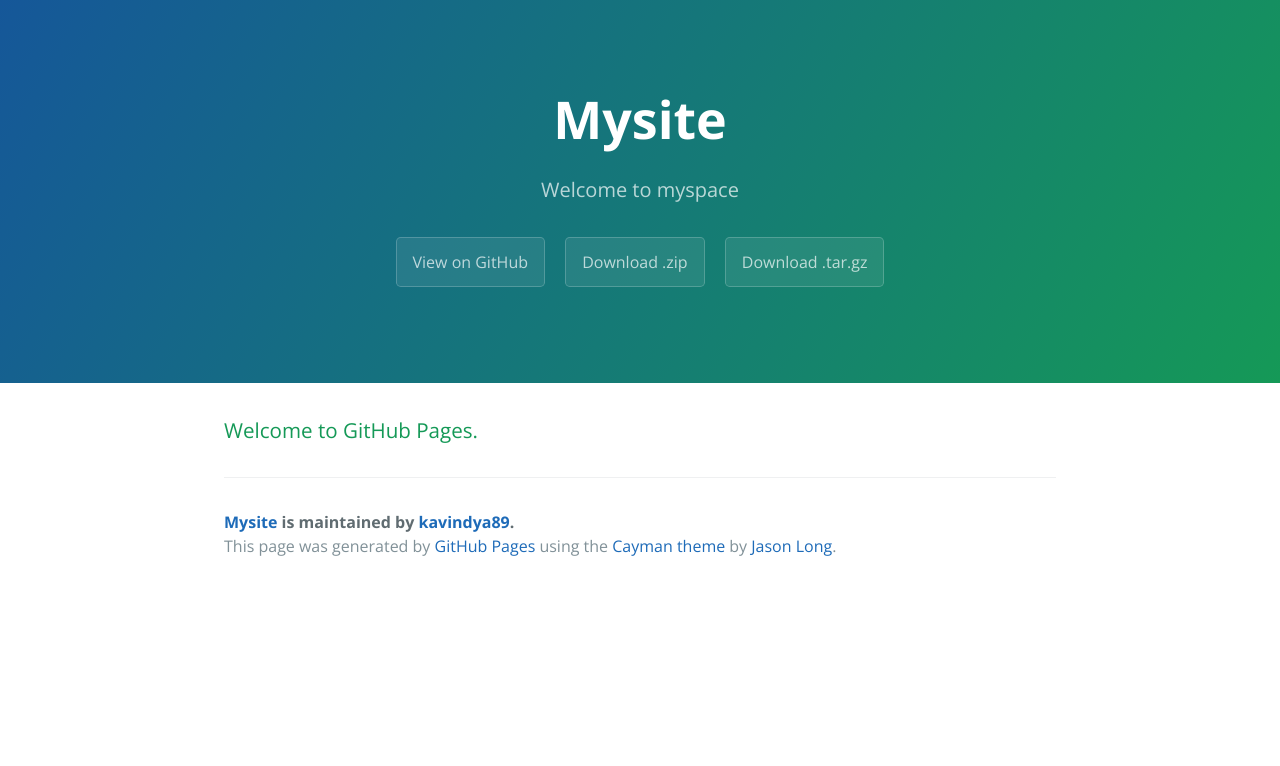
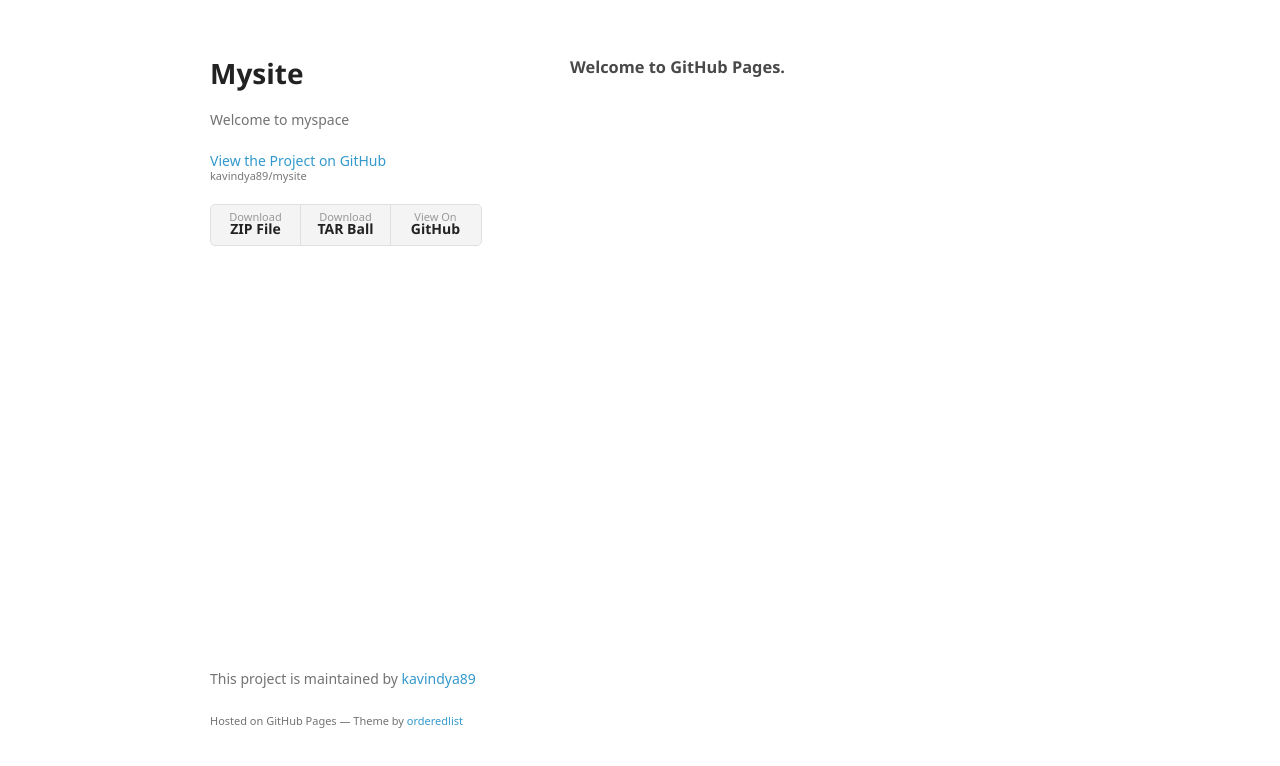
Before and after one commit to kavindya89/mysite, a plain HTML site: page index.html in a window 1280 px wide. Drawn offline with nearby package versions, Linux system fonts and the light colour scheme; a web font is replaced by a local one.

Commit message:
Create gh-pages branch via GitHub

```diff
--- a/index.html
+++ b/index.html
@@ -1,35 +1,42 @@
-<!DOCTYPE html>
-<html lang="en-us">
+<!doctype html>
+<html>
   <head>
-    <meta charset="UTF-8">
+    <meta charset="utf-8">
+    <meta http-equiv="X-UA-Compatible" content="chrome=1">
     <title>Mysite by kavindya89</title>
-    <meta name="viewport" content="width=device-width, initial-scale=1">
-    <link rel="stylesheet" type="text/css" href="stylesheets/normalize.css" media="screen">
-    <link href='https://fonts.googleapis.com/css?family=Open+Sans:400,700' rel='stylesheet' type='text/css'>
-    <link rel="stylesheet" type="text/css" href="stylesheets/stylesheet.css" media="screen">
-    <link rel="stylesheet" type="text/css" href="stylesheets/github-light.css" media="screen">
+
+    <link rel="stylesheet" href="stylesheets/styles.css">
+    <link rel="stylesheet" href="stylesheets/github-light.css">
+    <meta name="viewport" content="width=device-width">
+    <!--[if lt IE 9]>
+    <script src="//html5shiv.googlecode.com/svn/trunk/html5.js"></script>
+    <![endif]-->
   </head>
   <body>
-    <section class="page-header">
-      <h1 class="project-name">Mysite</h1>
-      <h2 class="project-tagline">Welcome to myspace</h2>
-      <a href="https://github.com/kavindya89/mysite" class="btn">View on GitHub</a>
-      <a href="https://github.com/kavindya89/mysite/zipball/master" class="btn">Download .zip</a>
-      <a href="https://github.com/kavindya89/mysite/tarball/master" class="btn">Download .tar.gz</a>
-    </section>
+    <div class="wrapper">
+      <header>
+        <h1>Mysite</h1>
+        <p>Welcome to myspace</p>
 
-    <section class="main-content">
-      <h3>
+        <p class="view"><a href="https://github.com/kavindya89/mysite">View the Project on GitHub <small>kavindya89/mysite</small></a></p>
+
+
+        <ul>
+          <li><a href="https://github.com/kavindya89/mysite/zipball/master">Download <strong>ZIP File</strong></a></li>
+          <li><a href="https://github.com/kavindya89/mysite/tarball/master">Download <strong>TAR Ball</strong></a></li>
+          <li><a href="https://github.com/kavindya89/mysite">View On <strong>GitHub</strong></a></li>
+        </ul>
+      </header>
+      <section>
+        <h3>
 <a id="welcome-to-github-pages" class="anchor" href="#welcome-to-github-pages" aria-hidden="true"><span aria-hidden="true" class="octicon octicon-link"></span></a>Welcome to GitHub Pages.</h3>
-
-      <footer class="site-footer">
-        <span class="site-footer-owner"><a href="https://github.com/kavindya89/mysite">Mysite</a> is maintained by <a href="https://github.com/kavindya89">kavindya89</a>.</span>
-
-        <span class="site-footer-credits">This page was generated by <a href="https://pages.github.com">GitHub Pages</a> using the <a href="https://github.com/jasonlong/cayman-theme">Cayman theme</a> by <a href="https://twitter.com/jasonlong">Jason Long</a>.</span>
+      </section>
+      <footer>
+        <p>This project is maintained by <a href="https://github.com/kavindya89">kavindya89</a></p>
+        <p><small>Hosted on GitHub Pages &mdash; Theme by <a href="https://github.com/orderedlist">orderedlist</a></small></p>
       </footer>
-
-    </section>
-
+    </div>
+    <script src="javascripts/scale.fix.js"></script>
 
   </body>
 </html>
```
